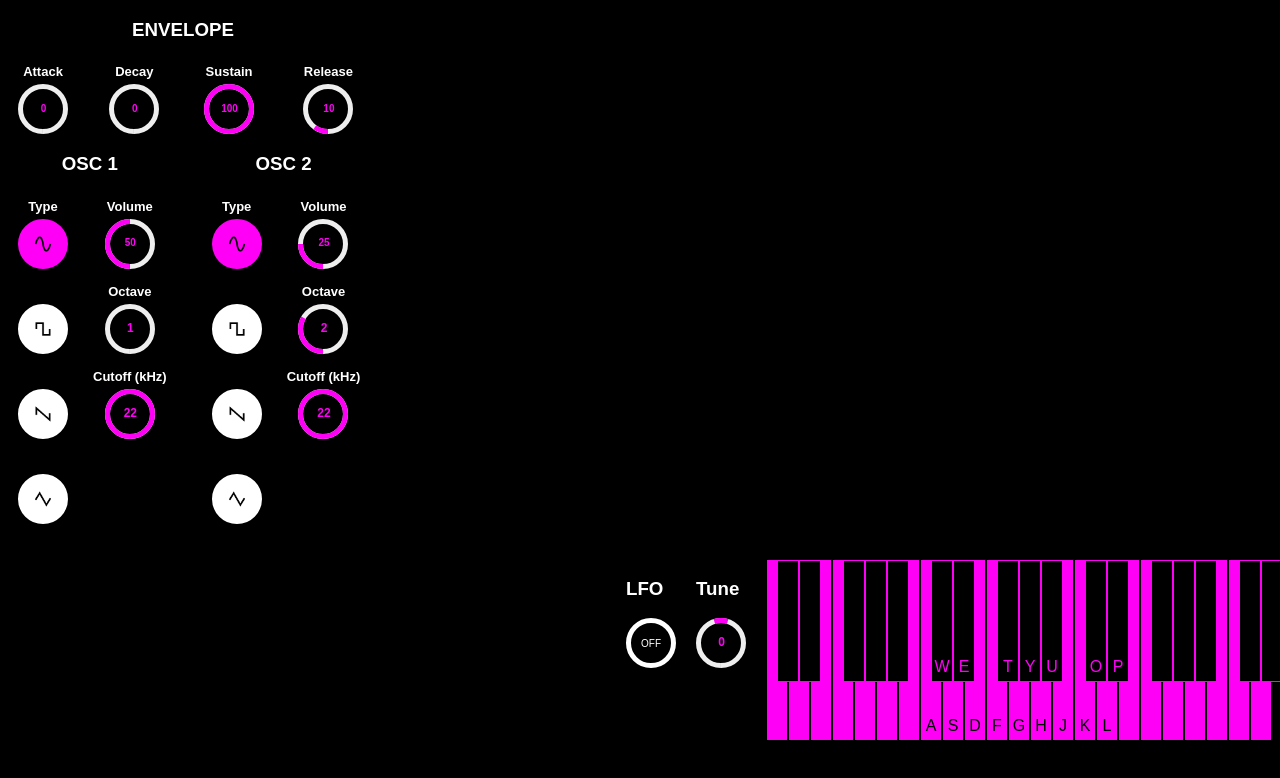
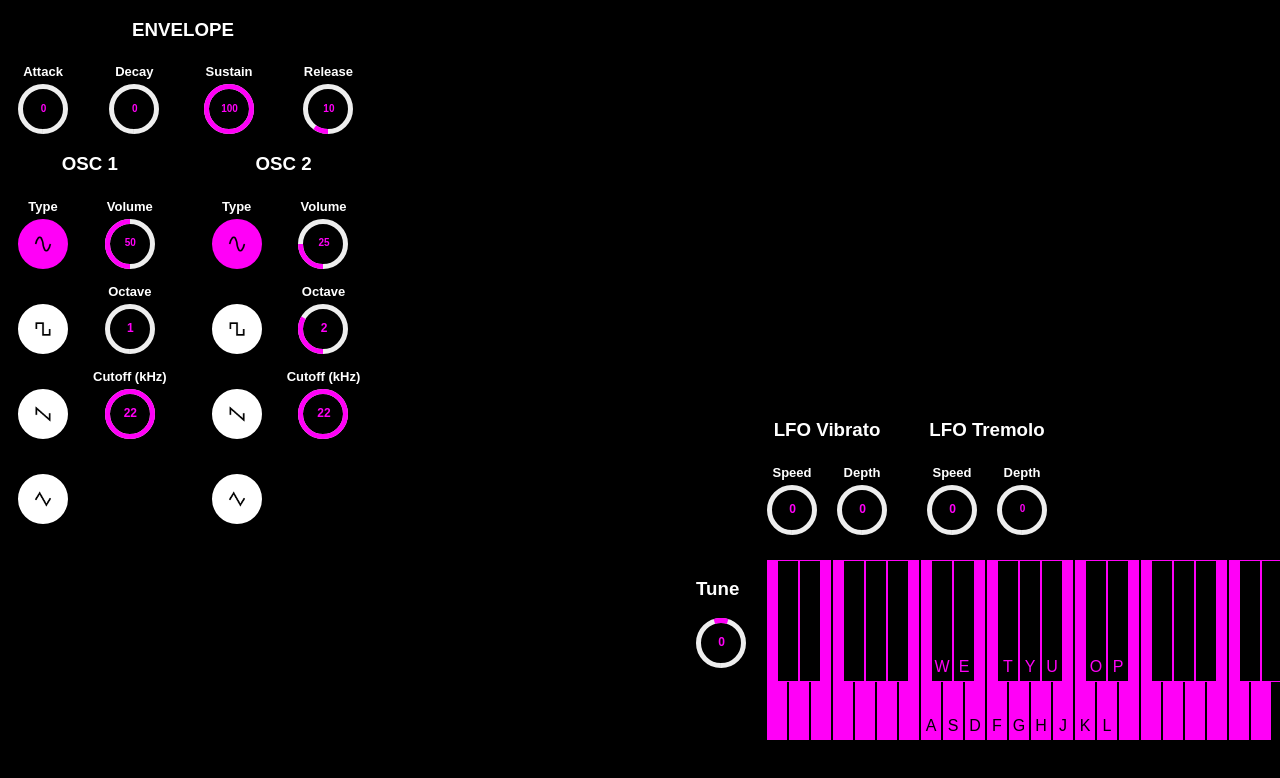
Before and after one commit to joetessy/synthviz, a plain HTML site: page index.html in a window 1280 px wide. Drawn offline with nearby package versions, Linux system fonts and the light colour scheme.

Commit message:
Got LFOS working!

```diff
--- a/index.html
+++ b/index.html
@@ -65,6 +65,7 @@
         </div>
       </div>
     </div>
+    <div class='oscillator-controls'>
       <div class='oscillators'>
         <div class='osc'>
           <h3>OSC 1</h3>
@@ -194,15 +195,84 @@
           </div>
         </div>
       </div>
-    <div class='right-controls'>
-        <div class='lfo'>
-          <h3>LFO</h3>
-          <div class='lfo-controls'>
-            <div class='lfo-on-off off'>
-              OFF
+      <div class='vibrato-tremolo'>
+        <div class='vibrato'>
+          <h3>LFO Vibrato</h3>
+          <div class='vibrato-controls'>
+            <div class='vibrato-speed'>
+              <h4>Speed</h4>
+                <input
+                type="text" value="0" class="knob"
+                data-osc='2'
+                data-action='vibrato-speed'
+                data-width="50"
+                data-step='.5'
+                data-min="0"
+                data-max="10"
+                data-height='50'
+                data-fgColor="#ff00f7"
+                data-skin="tron"
+                data-thickness=".2"
+                data-angleOffset="180"/>
+            </div>
+            <div class='vibrato-depth'>
+              <h4>Depth</h4>
+                <input
+                type="text" value="0" class="knob"
+                data-osc='2'
+                data-action='vibrato-depth'
+                data-width="50"
+                data-step='1'
+                data-min="0"
+                data-max="50"
+                data-height='50'
+                data-fgColor="#ff00f7"
+                data-skin="tron"
+                data-thickness=".2"
+                data-angleOffset="180"/>
             </div>
           </div>
         </div>
+        <div class='tremolo'>
+          <h3>LFO Tremolo</h3>
+          <div class='tremolo-controls'>
+            <div class='tremolo-speed'>
+              <h4>Speed</h4>
+                <input
+                type="text" value="0" class="knob"
+                data-osc='2'
+                data-action='tremolo-speed'
+                data-width="50"
+                data-step='.5'
+                data-min="0"
+                data-max="10"
+                data-height='50'
+                data-fgColor="#ff00f7"
+                data-skin="tron"
+                data-thickness=".2"
+                data-angleOffset="180"/>
+            </div>
+            <div class='tremolo-depth'>
+              <h4>Depth</h4>
+                <input
+                type="text" value="0" class="knob"
+                data-osc='2'
+                data-action='tremolo-depth'
+                data-width="50"
+                data-step='1'
+                data-min="0"
+                data-max="100"
+                data-height='50'
+                data-fgColor="#ff00f7"
+                data-skin="tron"
+                data-thickness=".2"
+                data-angleOffset="180"/>
+            </div>
+          </div>
+        </div>
+      </div>
+    </div>
+    <div class='right-controls'>
         <div class='tuner'>
         <h3>Tune</h3>
         <input
--- a/scripts/bundle.js
+++ b/scripts/bundle.js
@@ -241,25 +241,23 @@ const synthView = {
     }
   },
 
-  setUpLFO(){
-    document.querySelector('.lfo-on-off').addEventListener('click', function(e){
-      if (Array.from(e.currentTarget.classList).includes('off')){
-        e.currentTarget.classList.remove('off');
-        e.currentTarget.classList.add('on');
-        e.currentTarget.innerHTML = 'ON';
-      } else {
-        e.currentTarget.classList.add('off');
-        e.currentTarget.classList.remove('on');
-        e.currentTarget.innerHTML = 'OFF';
-      }
-    });
-  },
-
   setUpKnobs(){
     let that = this;
     $(".knob").knob({
         'release': function(v){
           switch(this.$[0].dataset.action){
+            case 'tremolo-speed':
+              that.synth.changeLFO(v, 'speed', 'tremolo');
+              break;
+            case 'tremolo-depth':
+              that.synth.changeLFO(v, 'depth', 'tremolo');
+              break;
+            case 'vibrato-speed':
+              that.synth.changeLFO(v, 'speed', 'vibrato');
+              break;
+            case 'vibrato-depth':
+              that.synth.changeLFO(v, 'dpeth', 'vibrato');
+              break;
             case 'tune':
               that.increment(v);
               break;
@@ -319,7 +317,6 @@ const synthView = {
   start(){
     let keys = this.keys;
     this.setUpKnobs();
-    this.setUpLFO();
     this.setUpOscillatorTypes();
     document.addEventListener('keydown', e => {
       let keyInfo = keys[e.keyCode];
@@ -368,8 +365,12 @@ const synthView = {
     }.bind(this));
 
 
+    this.synth.tremoloLfo.connect(this.synth.tremoloAmp);
+    this.synth.tremoloAmp.connect(this.synth.volume.gain.gain);
+
     this.synth.volume.connect(this.synth.compressor);
     this.synth.compressor.connect(this.synth.context.destination);
+    this.synth.tremoloLfo.start();
 
   },
 };
@@ -418,23 +419,30 @@ function makeBiquadFilter({context, cutoff}){
 
 "use strict";
 /* harmony export (immutable) */ __webpack_exports__["a"] = makeLFO;
-function makeLFO({context, frequency, gain}){
+function makeLFO({context, frequency}){
   let lfo = context.createOscillator(),
       input = lfo,
-      output = lfo,
-      lfoFrequency = lfo.frequency;
-      lfoFrequency.value = frequency;
+      output = lfo;
+      let lfoFrequency = lfo.frequency;
+      lfo.frequency.value = frequency;
+
   return {
     lfo,
     lfoFrequency,
     input,
     output,
+    changeFrequency(newFrequency){
+      this.lfoFrequency.value = newFrequency;
+    },
     connect(node){
       if (node.hasOwnProperty('input')) {
         output.connect(node.input);
       } else {
         output.connect(node);
       }
+    },
+    start(){
+      lfo.start();
     }
   };
 }
@@ -493,6 +501,8 @@ function makeOscillator({context, n, frequency, type, oct}){
 /* harmony import */ var __WEBPACK_IMPORTED_MODULE_0__voice_js__ = __webpack_require__(8);
 /* harmony import */ var __WEBPACK_IMPORTED_MODULE_1__envelope_js__ = __webpack_require__(1);
 /* harmony import */ var __WEBPACK_IMPORTED_MODULE_2__amp_js__ = __webpack_require__(0);
+/* harmony import */ var __WEBPACK_IMPORTED_MODULE_3__lfo_js__ = __webpack_require__(4);
+
 
 
 
@@ -513,6 +523,12 @@ function makeSynth(){
     destination: context.destination,
     volume,
     compressor,
+    tremoloAmp: __webpack_require__.i(__WEBPACK_IMPORTED_MODULE_2__amp_js__["a" /* default */])({context, vol: 0}),
+    tremoloLfo: __webpack_require__.i(__WEBPACK_IMPORTED_MODULE_3__lfo_js__["a" /* default */])({context, frequency: 0}),
+    vibratoSpeed: 0,
+    vibratoDepth: 0,
+    tremoloSpeed: 0,
+    tremoloDepth: 0,
     osc1type: 'sine',
     osc2type: 'sine',
     osc1cutoff: 22,
@@ -529,11 +545,14 @@ function makeSynth(){
           vol1 = this.osc1vol, vol2 = this.osc2vol,
           oct1 = this.osc1oct, oct2 = this.osc2oct,
           cutoff1 = this.osc1cutoff, cutoff2 = this.osc2cutoff,
-          res1 = this.osc1res, res2 = this.osc2res;
+          res1 = this.osc1res, res2 = this.osc2res,
+          vibratoSpeed = this.vibratoSpeed, vibratoDepth = this.vibratoDepth,
+          tremoloSpeed = this.tremoloSpeed, tremoloDepth = this.tremoloDepth;
       this.activeVoices[n] =
         __webpack_require__.i(__WEBPACK_IMPORTED_MODULE_0__voice_js__["a" /* makeVoice */])({
           context, n, frequency, volume, type1, type2,
-          vol1, vol2, oct1, oct2, cutoff1, cutoff2, res1, res2});
+          vol1, vol2, oct1, oct2, cutoff1, cutoff2, res1, res2,
+          vibratoSpeed, vibratoDepth, tremoloSpeed, tremoloDepth});
       this.activeVoices[n].connect();
       let envelope = this.envelope;
       this.activeVoices[n].start(envelope);
@@ -548,6 +567,37 @@ function makeSynth(){
         this.activeVoices[voiceKeys[i]].changeFrequency(freq);
       }
 
+    },
+
+    changeLFO(value, control, type){
+      if (type === 'vibrato'){
+        if ( control === 'speed') {
+          this.vibratoSpeed = value;
+        } else {
+          this.vibratoDepth = value;
+        }
+      } else {
+        if (type === 'tremolo') {
+          if (control === 'speed'){
+            this.tremoloSpeed = value;
+            this.tremoloLfo.lfoFrequency.value = value;
+          } else {
+            value /= 20000;
+            this.tremoloDepth = value;
+            this.tremoloAmp.gain.gain.value = value;
+          }
+        }
+      }
+      let voiceKeys = Object.keys(this.activeVoices);
+      for (let i = 0; i < voiceKeys.length; i++){
+        if (type === 'vibrato'){
+          if (control === 'speed'){
+            this.activeVoices[voiceKeys[i]].lfoVibrato.changeFrequency(this.vibratoSpeed);
+          } else {
+            this.activeVoices[voiceKeys[i]].lfoVibratoAmp.changeAmplitude(this.vibratoDepth);
+          }
+        }
+      }
     },
 
     changeOscVolume(vol, osc){
@@ -684,12 +734,13 @@ document.addEventListener('DOMContentLoaded', function(){
 
 function makeVoice({
   context, n, frequency, volume, type1, type2, vol1, vol2, oct1, oct2,
-    cutoff1, cutoff2, res1, res2}){
+    cutoff1, cutoff2, res1, res2, vibratoSpeed, vibratoDepth}){
   return {
     frequency,
     context,
-    lfo: __webpack_require__.i(__WEBPACK_IMPORTED_MODULE_4__lfo_js__["a" /* default */])({context, frequency: 20}),
-    lfoGain: __webpack_require__.i(__WEBPACK_IMPORTED_MODULE_1__amp_js__["a" /* default */])({context, vol: 20}),
+    n,
+    lfoVibrato: __webpack_require__.i(__WEBPACK_IMPORTED_MODULE_4__lfo_js__["a" /* default */])({context, frequency: vibratoSpeed}),
+    lfoVibratoAmp: __webpack_require__.i(__WEBPACK_IMPORTED_MODULE_1__amp_js__["a" /* default */])({context, vol: vibratoDepth}),
     oscillator1: __webpack_require__.i(__WEBPACK_IMPORTED_MODULE_0__oscillator_js__["a" /* default */])({context, n, frequency, oct: oct1, type: type1}),
     oscillator2: __webpack_require__.i(__WEBPACK_IMPORTED_MODULE_0__oscillator_js__["a" /* default */])({context, n, frequency, oct: oct2, type: type2}),
     amp1: __webpack_require__.i(__WEBPACK_IMPORTED_MODULE_1__amp_js__["a" /* default */])({context, vol: vol1}),
@@ -699,9 +750,10 @@ function makeVoice({
     filter1: __webpack_require__.i(__WEBPACK_IMPORTED_MODULE_3__biquadfilter_js__["a" /* default */])({context, cutoff: cutoff1, res: res1}),
     filter2: __webpack_require__.i(__WEBPACK_IMPORTED_MODULE_3__biquadfilter_js__["a" /* default */])({context, cutoff: cutoff2, res: res2}),
     connect(){
-      this.lfo.connect(this.lfoGain);
-      this.lfoGain.connect(this.oscillator1.oscillator.frequency);
-      this.lfoGain.connect(this.oscillator2.oscillator.frequency);
+      this.lfoVibrato.connect(this.lfoVibratoAmp);
+
+      this.lfoVibratoAmp.connect(this.oscillator1.oscillator.frequency);
+      this.lfoVibratoAmp.connect(this.oscillator2.oscillator.frequency);
 
       this.envelope1.connect(this.amp1.amplitude);
       this.envelope2.connect(this.amp2.amplitude);
@@ -714,7 +766,6 @@ function makeVoice({
 
       this.filter1.connect(volume);
       this.filter2.connect(volume);
-
     },
 
     changeFrequency(freq){
@@ -728,15 +779,20 @@ function makeVoice({
       this.envelope2.envOn(envelope.attack, envelope.decay,
           envelope.sustain, this.amp2.amplitude.value);
 
-      this.lfo.lfo.start();
       this.oscillator1.start();
       this.oscillator2.start();
+      this.lfoVibrato.start();
 
     },
     stop(releaseTime){
       this.envelope1.envOff(releaseTime);
       this.envelope2.envOff(releaseTime);
       setTimeout(() => {
+        this.lfoVibrato.lfo.disconnect(this.lfoVibratoAmp.gain);
+
+        this.lfoVibratoAmp.gain.disconnect(this.oscillator1.oscillator.frequency);
+        this.lfoVibratoAmp.gain.disconnect(this.oscillator2.oscillator.frequency);
+
         this.oscillator1.oscillator.disconnect(this.amp1.gain);
         this.oscillator2.oscillator.disconnect(this.amp2.gain);
 
@@ -745,6 +801,7 @@ function makeVoice({
 
         this.filter1.filter.disconnect(volume.gain);
         this.filter2.filter.disconnect(volume.gain);
+
       }, releaseTime * 1000);
     }
   };
--- a/stylesheets/styles.css
+++ b/stylesheets/styles.css
@@ -90,6 +90,11 @@ h4{
 
 .osccontrol{
   margin-bottom: 10px;
+}
+
+.oscillator-controls {
+  display: flex;
+  justify-content: space-between;
 }
 
 .oscillators {
@@ -189,14 +194,23 @@ h4{
   user-select: none;
   box-sizing: border-box;
 }
-
-
-.off {
-  border: 5px solid white;
-  color: white;
+.vibrato-controls, .tremolo-controls{
+  display: flex;
+}
+.vibrato, .tremolo{
+  text-align: center;
 }
 
-.on {
-  border: 5px solid #ff00f7;
-  color: #ff00f7;
+.tremolo {
+  margin-left: 40px;
 }
+.vibrato-tremolo{
+  display: flex;
+  align-self: flex-end;
+  margin-bottom: 20px;
+  margin-right: 225px;
+}
+
+.vibrato-speed, .tremolo-speed{
+  margin-right: 20px;
+}
```
Also changed, not shown: scripts/lfo.js (+11 -4 lines), scripts/synth.js (+43 -2 lines), scripts/synth_view.js (+16 -15 lines), scripts/voice.js (+15 -8 lines), 1 other file. Lines whose indentation alone changed are shown as unchanged.
